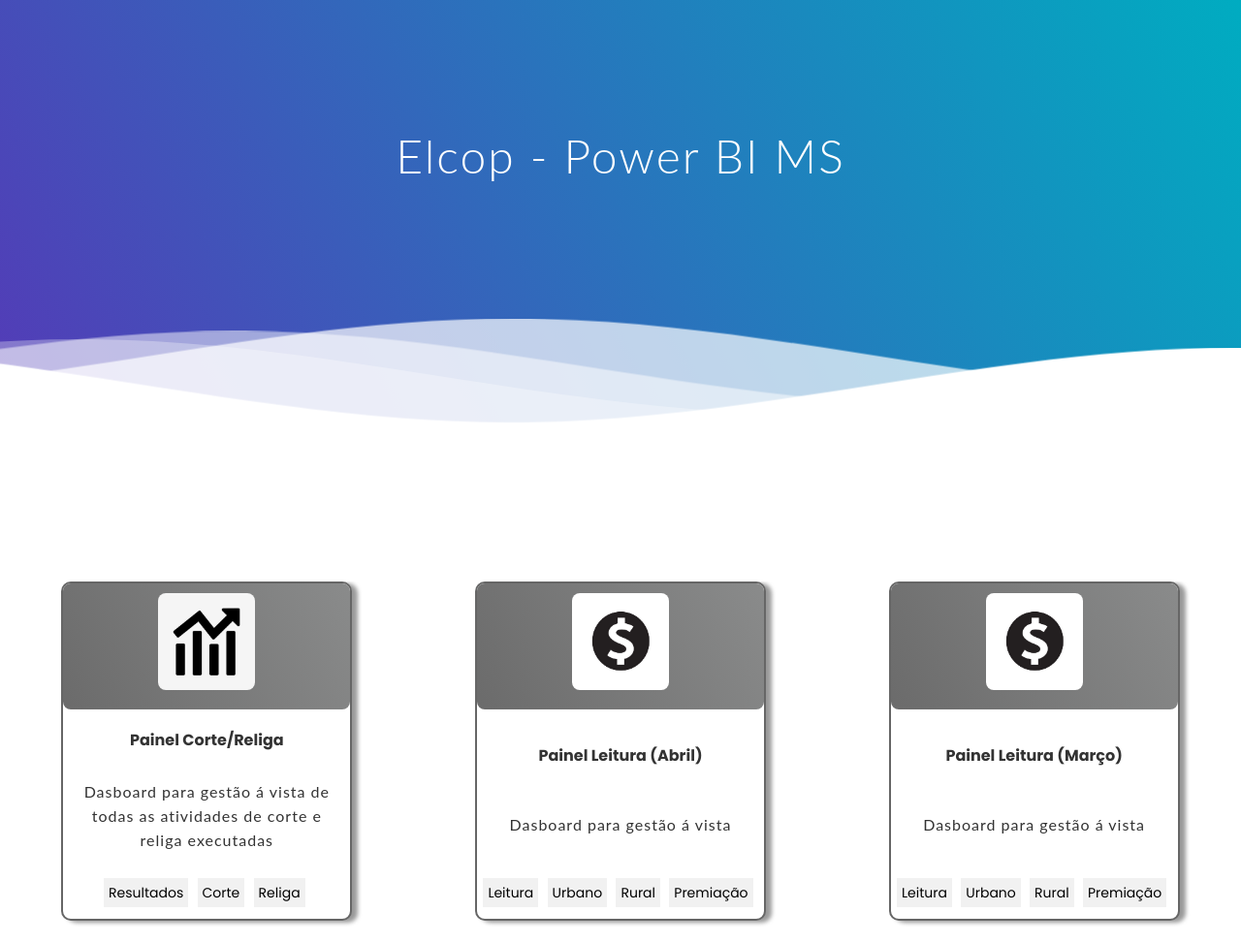
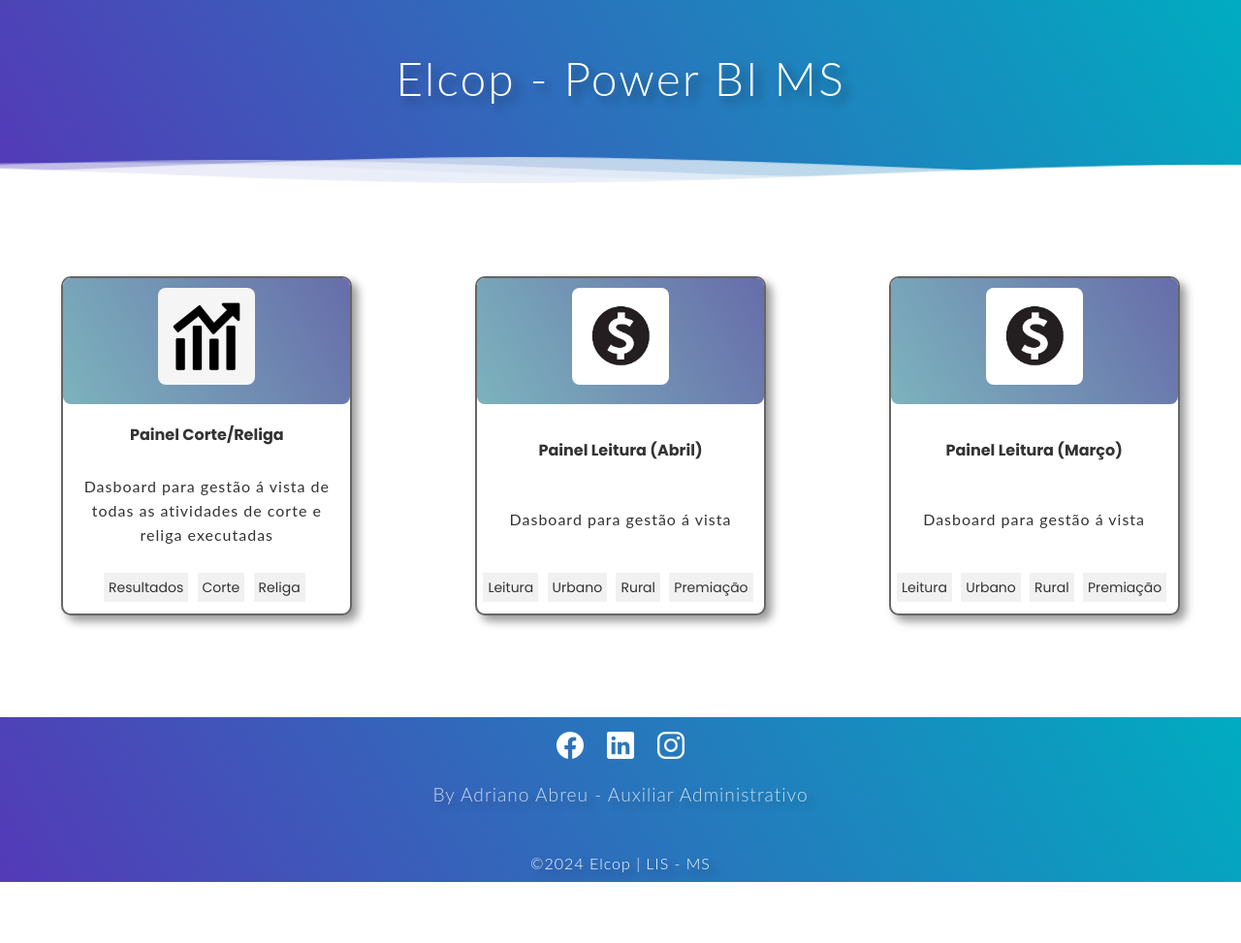
Before and after one commit to 4driano4breu/Elcop, a plain HTML site: page index.html in a window 1280 px wide. Shown: the top 973 px of the page at 97% size. After the commit the page ends 910 px from the top, so only its background shows below. Drawn offline with nearby package versions, Linux system fonts and the light colour scheme.

Commit message:
CSS+
Personalização e Estilização da página

```diff
--- a/index.html
+++ b/index.html
@@ -10,7 +10,6 @@
 </head>
 
 <div class="header">
-
     <!--Content before waves-->
     <div class="inner-header flex">
     <!--Just the logo.. Don't mind this-->
@@ -21,7 +20,7 @@
     c-22.4,3-38.4,9.2-47.8,18.3c-11.2,10.9-13.6,26.7-16.3,45c-3.1,20.8-6.6,44.4-25.3,62.4c-19.8,19.1-51.6,26.9-100.2,24.6l1.8-39.7    c35.9,1.6,59.7-2.9,70.8-13.6c8.9-8.6,11.1-22.9,13.5-39.6c6.3-42,14.8-99.4,141.4-99.4h41L333,166c-12.6,16-45.4,68.2-31.2,96.2  c9.2,18.3,41.5,25.6,91.2,24.2l1.1,39.8C390.5,326.2,387.1,326.3,383.8,326.3z" />
     </g>
     </svg>
-    <h1>Elcop - Power BI MS</h1>
+    <h1 class="title">Elcop - Power BI MS</h1>
     </div>
 
     <!--Waves Container-->
@@ -40,13 +39,8 @@
     </svg>
     </div>
     <!--Waves end-->
-
     </div>
     <!--Header ends-->
-
-    <!--Content starts-->
-    <div class="content flex">
-    </div>
 
     <!--
     <header class="header">
@@ -104,6 +98,7 @@
                     </div>
                 </article>
             </a>
+
         </section>
     </body>
 
@@ -125,10 +120,12 @@
               <ion-icon name="logo-instagram"></ion-icon>
             </a></li>
         </ul>
-        <ul class="menu">
+
+        <!--<ul class="menu">
           <li class="menu__item"><a class="menu__link" href="#">Home</a></li>
-        </ul>
-        <p>By Adriano Abreu - Auxiliar Administrativo</p>
+        </ul>-->
+
+        <a href="https://www.linkedin.com/in/adriano-miguel-machado-abreu-7a3571225/"><p class="perfil_linkedin">By Adriano Abreu - Auxiliar Administrativo</p></a>
         <p>&copy;2024 Elcop | LIS - MS</p>
     </footer>
       <script type="module" src="https://unpkg.com/ionicons@5.5.2/dist/ionicons/ionicons.esm.js"></script>
--- a/style.css
+++ b/style.css
@@ -54,7 +54,14 @@ body {
     text-align:center;
     background: linear-gradient(60deg, rgba(84,58,183,1) 0%, rgba(0,172,193,1) 100%);
     color:white;
+    text-shadow: 6px 6px 10px rgba(0,0,0,0.4);
 }
+
+.header p{
+    font-size: 100px;
+}
+
+
 .logo {
     width:50px;
     fill:white;
@@ -64,7 +71,7 @@ body {
 }
 
 .inner-header {
-    height:40vh;
+    height:20vh;
     width:100%;
     margin: 0;
     padding: 0;
@@ -80,15 +87,15 @@ body {
 .waves-header {
     position:relative;
     width: 100%;
-    height:15vh;
+    height: 10vh;
     margin-bottom:-7px; /*Fix for safari gap*/
-    min-height:100px;
-    max-height:150px;
+    min-height:30px;
+    max-height:30px;
 }
 
 .content {
     position:relative;
-    height:20vh;
+    height:5vh;
     text-align:center;
     background-color: white;
 }
@@ -142,7 +149,8 @@ body {
     flex-wrap: wrap;
     justify-content: space-around;
     align-items: flex-start;
-    margin-bottom: 15%;
+    margin-bottom: 10vh;
+    margin: 65px 0px 75px 0px;
 }
 
 .left-section article {
@@ -150,32 +158,35 @@ body {
     background-color: rgb(255, 255, 255);
     border: 2px solid rgba(0,0,0,0.6);
     border-radius: 10px;
-    box-shadow: 6px 2px 4px rgba(0,0,0,0.4);
+    box-shadow: 6px 6px 10px rgba(0,0,0,0.4);
     width: 300px;
     height: 350px;
     display: flex;
     flex-direction: column;
     justify-content: space-between;
     align-items: center;
-    margin-bottom: 20px;
+    margin-bottom: 30px;
+    margin-top: 30px;
     text-align: center;
+    transition: 0.5s;
+    color: #333333;
 }
 
-.left-section article h4:hover {
-    text-decoration: underline;
-    cursor: pointer;
+.left-section article:hover{
+    background-color: rgba(0, 0, 0, 0.575);
+    transform: translateY(-10px);
+    transform: scale(1.1);
+    color: white;
 }
 
-.left-section article h4 {
+.left-section article h4{
     margin: 0px;
-    color: #333333;
 }
 
 .left-section article p {
     margin: 0px;
     line-height: 25px;
     font-size: 100%;
-    color: #333333;
     margin: 10px;
 }
 
@@ -184,6 +195,7 @@ body {
     margin-right: 5px;
     padding: 5px;
     font-size: 14px;
+    color: #333333;
 }
 
 .left-section img {
@@ -195,26 +207,26 @@ body {
 .image{
     border-radius: 8px;
     text-align: center;
-    background: linear-gradient(60deg, rgb(107, 107, 107) 0%, rgb(138, 139, 139) 100%);
+    background: linear-gradient(60deg, rgb(124, 179, 189) 0%, rgb(103, 109, 170) 100%);
     width: 100%;
     height: 130px;
 }
 
 a{
     text-decoration: none;
-    color: black;
 }
 
 .footer {
     position: relative;
     width: 100%;
     background: linear-gradient(60deg, rgba(84,58,183,1) 0%, rgba(0,172,193,1) 100%);
-    min-height: 100px;
-    padding: 20px 50px;
+    min-height: 50px;
+    padding: 10px 10px;
     display: flex;
     justify-content: center;
     align-items: center;
     flex-direction: column;
+    text-shadow: 6px 6px 10px rgba(0,0,0,0.4);
 }
 
 .social-icon,
@@ -223,8 +235,9 @@ a{
     display: flex;
     justify-content: center;
     align-items: center;
-    margin: 10px 0;
+    margin: 0;
     flex-wrap: wrap;
+
 }
 
 .social-icon__item,
@@ -243,6 +256,7 @@ a{
     transform: translateY(-10px);
 }
 
+/*
 .menu__link {
     font-size: 1.2rem;
     color: #fff;
@@ -257,10 +271,27 @@ a{
 .menu__link:hover {
     opacity: 1;
 }
+*/
 
+.footer .perfil_linkedin{
+    font-size: 1.2rem;
+    color: #fff;
+    margin: 0 10px;
+    display: inline-block;
+    transition: 0.5s;
+    text-decoration: none;
+    opacity: 0.75;
+    font-weight: 300;
+    margin-bottom: 40px;
+    margin-top: 10px;
+}
+
+.footer .perfil_linkedin:hover {
+    opacity: 1;
+}
 .footer p {
     color: #fff;
-    margin: 15px 0 10px 0;
+    margin: 10px 0 0 0;
     font-size: 1rem;
     font-weight: 300;
 }
@@ -293,5 +324,4 @@ p {
     font-family: 'Lato', sans-serif;
     letter-spacing: 1px;
     font-size:14px;
-    color: #333333;
 }
```
